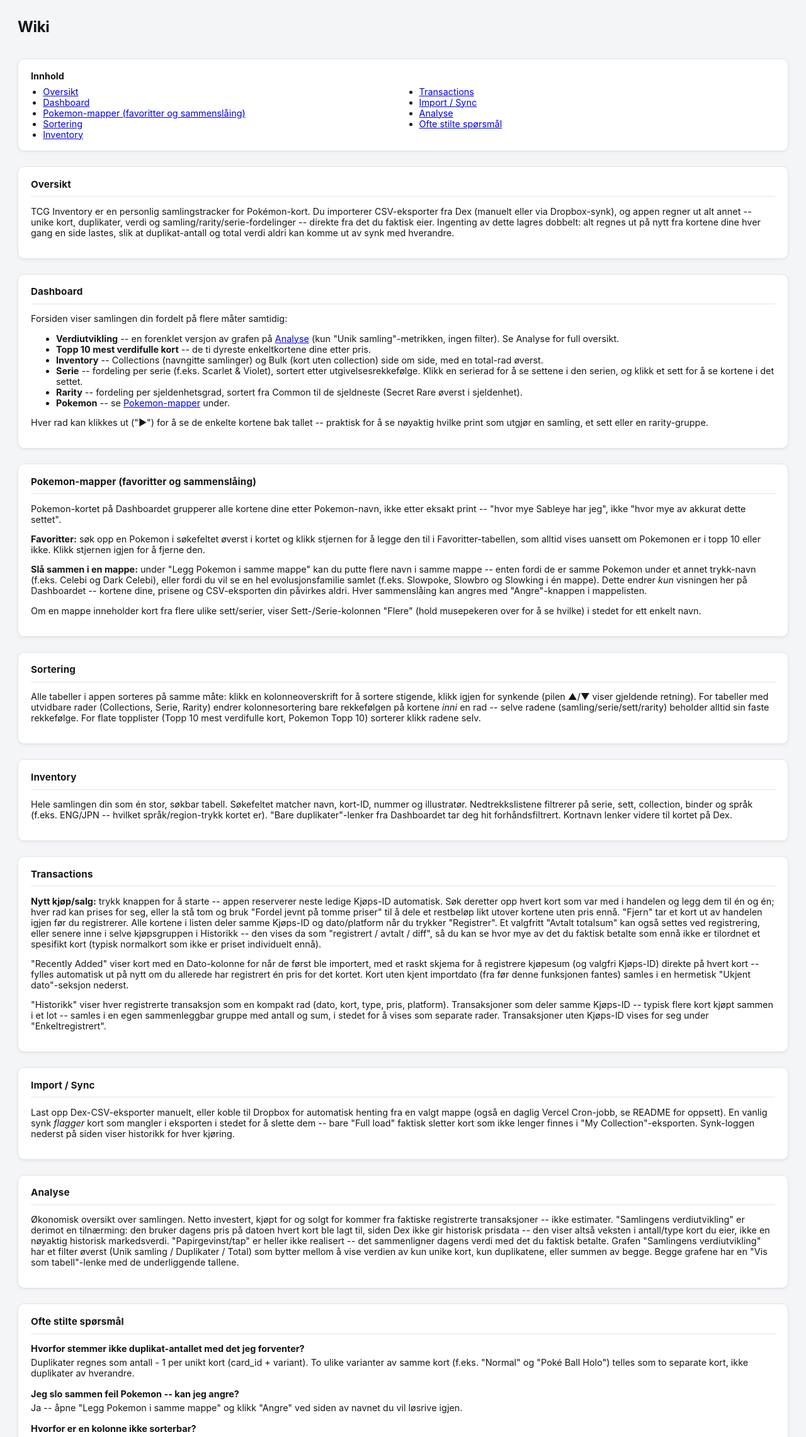
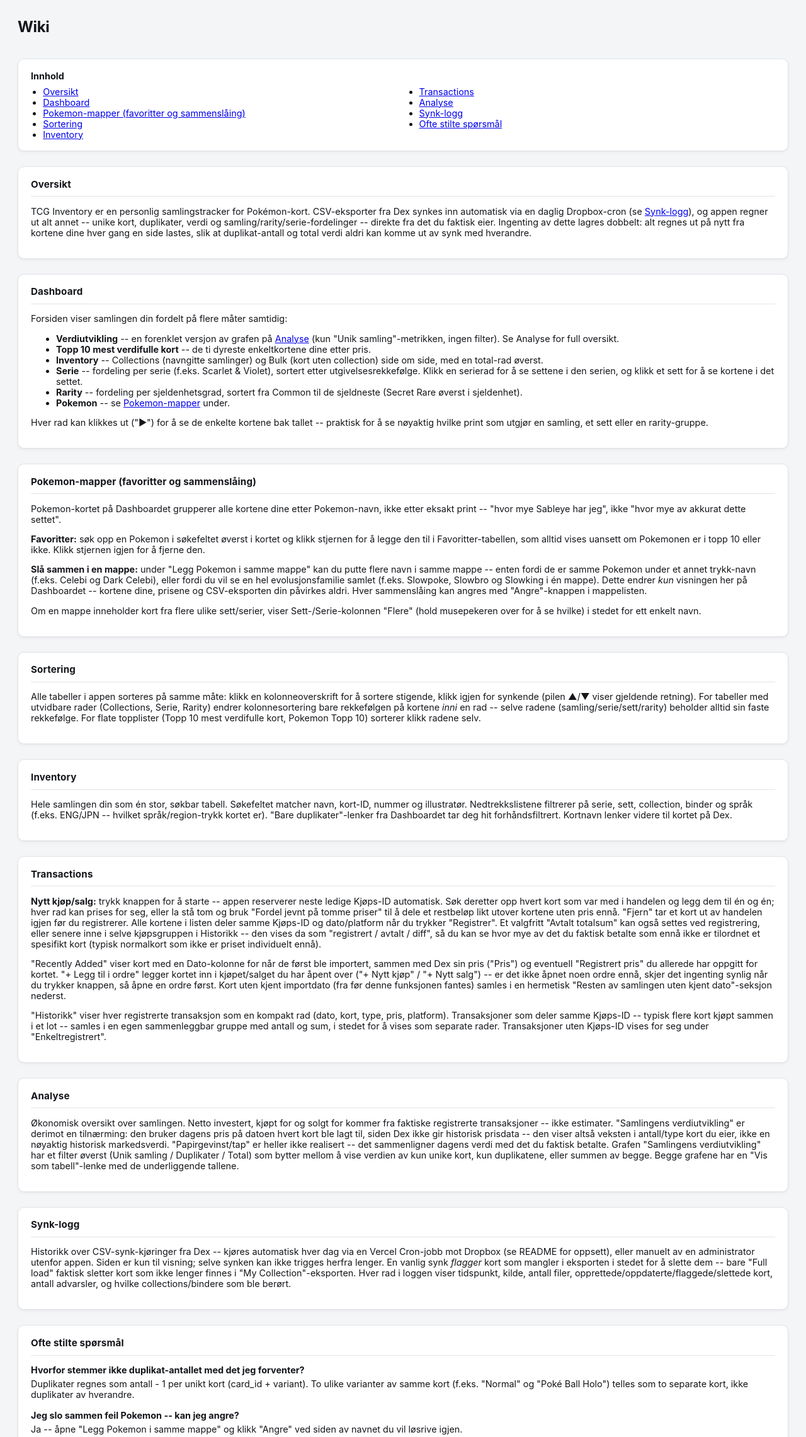
Before and after one commit to erjoha11/PokemonCollector, a FastAPI app: page /wiki in a window 1280 px wide. Shown: the part 67-2348 px from the top of the page at 63% size. Run offline with FastAPI, Linux system fonts and the light colour scheme.

Commit message:
Fix stale in-app wiki (Synk-logg rename, old buy-form description)
The Wiki's Import/Sync section still described the pre-#87 manual-CSV/
Dropbox-browser page instead of the current read-only Synk-logg page, and
the Transactions section still described #86's removed inline buy-form
instead of the current "+ Legg til i ordre" flow. Also adds a test that
scrapes base.html's actual nav labels and asserts each is documented in
/wiki, so the next nav rename fails a test instead of silently rotting.

See HANDOFF.md for a process recommendation on keeping the wiki current
going forward.

Co-Authored-By: Claude Sonnet 5 <noreply@anthropic.com>

```diff
--- a/apps/tcg_inventory/templates/wiki.html
+++ b/apps/tcg_inventory/templates/wiki.html
@@ -12,8 +12,8 @@
     <li><a href="#sortering">Sortering</a></li>
     <li><a href="#inventory">Inventory</a></li>
     <li><a href="#transactions">Transactions</a></li>
-    <li><a href="#import">Import / Sync</a></li>
     <li><a href="#analyse">Analyse</a></li>
+    <li><a href="#import">Synk-logg</a></li>
     <li><a href="#faq">Ofte stilte spørsmål</a></li>
   </ul>
 </div>
@@ -21,8 +21,9 @@
 <div class="result-box" style="margin-bottom: 1.5rem;">
   <h2 id="oversikt">Oversikt</h2>
   <p>
-    TCG Inventory er en personlig samlingstracker for Pokémon-kort. Du importerer CSV-eksporter
-    fra Dex (manuelt eller via Dropbox-synk), og appen regner ut alt annet -- unike kort,
+    TCG Inventory er en personlig samlingstracker for Pokémon-kort. CSV-eksporter fra Dex
+    synkes inn automatisk via en daglig Dropbox-cron (se <a href="#import">Synk-logg</a>), og
+    appen regner ut alt annet -- unike kort,
     duplikater, verdi og samling/rarity/serie-fordelinger -- direkte fra det du faktisk eier.
     Ingenting av dette lagres dobbelt: alt regnes ut på nytt fra kortene dine hver gang en
     side lastes, slik at duplikat-antall og total verdi aldri kan komme ut av synk med
@@ -109,28 +110,19 @@
     normalkort som ikke er priset individuelt ennå).
   </p>
   <p>
-    "Recently Added" viser kort med en Dato-kolonne for når de først ble
-    importert, med et raskt skjema for å registrere kjøpesum (og valgfri Kjøps-ID) direkte på
-    hvert kort -- fylles automatisk ut på nytt om du allerede har registrert én pris for det
-    kortet. Kort uten kjent importdato (fra før denne funksjonen fantes) samles i en hermetisk
-    "Ukjent dato"-seksjon nederst.
+    "Recently Added" viser kort med en Dato-kolonne for når de først ble importert, sammen med
+    Dex sin pris ("Pris") og eventuell "Registrert pris" du allerede har oppgitt for kortet.
+    "+ Legg til i ordre" legger kortet inn i kjøpet/salget du har åpent over ("+ Nytt kjøp" /
+    "+ Nytt salg") -- er det ikke åpnet noen ordre ennå, skjer det ingenting synlig når du
+    trykker knappen, så åpne en ordre først. Kort uten kjent importdato (fra før denne
+    funksjonen fantes) samles i en hermetisk "Resten av samlingen uten kjent dato"-seksjon
+    nederst.
   </p>
   <p>
     "Historikk" viser hver registrerte transaksjon som en kompakt rad (dato, kort, type,
     pris, platform). Transaksjoner som deler samme Kjøps-ID -- typisk flere kort kjøpt sammen
     i et lot -- samles i en egen sammenleggbar gruppe med antall og sum, i stedet for å vises
     som separate rader. Transaksjoner uten Kjøps-ID vises for seg under "Enkeltregistrert".
-  </p>
-</div>
-
-<div class="result-box" style="margin-bottom: 1.5rem;">
-  <h2 id="import">Import / Sync</h2>
-  <p>
-    Last opp Dex-CSV-eksporter manuelt, eller koble til Dropbox for automatisk henting fra en
-    valgt mappe (også en daglig Vercel Cron-jobb, se README for oppsett). En vanlig synk
-    <em>flagger</em> kort som mangler i eksporten i stedet for å slette dem -- bare "Full
-    load" faktisk sletter kort som ikke lenger finnes i "My Collection"-eksporten. Synk-loggen
-    nederst på siden viser historikk for hver kjøring.
   </p>
 </div>
 
@@ -146,6 +138,19 @@
     verdiutvikling" har et filter øverst (Unik samling / Duplikater / Total) som bytter
     mellom å vise verdien av kun unike kort, kun duplikatene, eller summen av begge. Begge
     grafene har en "Vis som tabell"-lenke med de underliggende tallene.
+  </p>
+</div>
+
+<div class="result-box" style="margin-bottom: 1.5rem;">
+  <h2 id="import">Synk-logg</h2>
+  <p>
+    Historikk over CSV-synk-kjøringer fra Dex -- kjøres automatisk hver dag via en Vercel
+    Cron-jobb mot Dropbox (se README for oppsett), eller manuelt av en administrator utenfor
+    appen. Siden er kun til visning; selve synken kan ikke trigges herfra lenger. En vanlig
+    synk <em>flagger</em> kort som mangler i eksporten i stedet for å slette dem -- bare "Full
+    load" faktisk sletter kort som ikke lenger finnes i "My Collection"-eksporten. Hver rad i
+    loggen viser tidspunkt, kilde, antall filer, opprettede/oppdaterte/flaggede/slettede kort,
+    antall advarsler, og hvilke collections/bindere som ble berørt.
   </p>
 </div>
 
```
Also changed, not shown: apps/tcg_inventory/HANDOFF.md (+39 -0 lines), apps/tcg_inventory/tests/test_app.py (+13 -1 lines).
